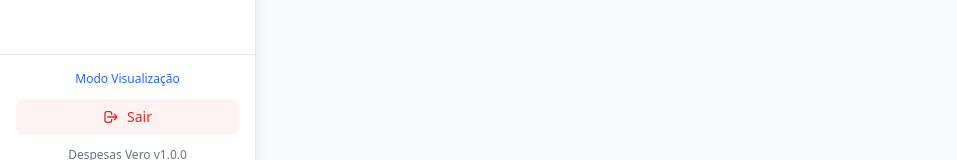
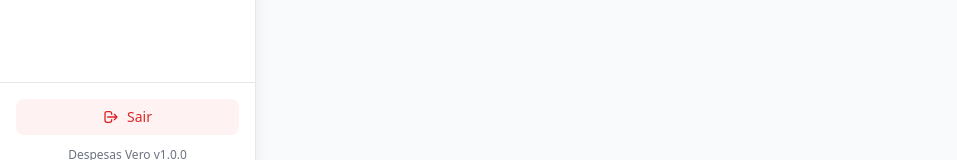
Before and after one commit to weslleyds88/vero-financeiro, a React (Create React App) app: page /member/1 in a window 1280 px wide. Both pictures are taken after a click on the button "👁️ Entrar em Modo Visualização". Shown: the part 601-761 px from the top of the page, without its empty margins (0-957 px from the left). Built offline with nearby package versions, Linux system fonts and the light colour scheme; the HTML template or start-up script is replaced by a standard one.

Commit message:
Remover indicador de modo da sidebar

```diff
--- a/src/components/Sidebar.js
+++ b/src/components/Sidebar.js
@@ -95,12 +95,6 @@ const Sidebar = ({ isAdmin, onLogout }) => {
       </nav>
 
       <div className="absolute bottom-0 left-0 right-0 p-4 border-t border-gray-200">
-        <div className="mb-3 text-xs text-gray-500 text-center">
-          <span className={`font-medium ${isAdmin ? 'text-green-600' : 'text-blue-600'}`}>
-            {isAdmin ? 'Modo Administrador' : 'Modo Visualização'}
-          </span>
-        </div>
-
         <button
           onClick={onLogout}
           className="w-full flex items-center justify-center px-3 py-2 bg-red-50 hover:bg-red-100 text-red-600 hover:text-red-700 rounded-lg text-sm font-medium transition-colors duration-200"
```
